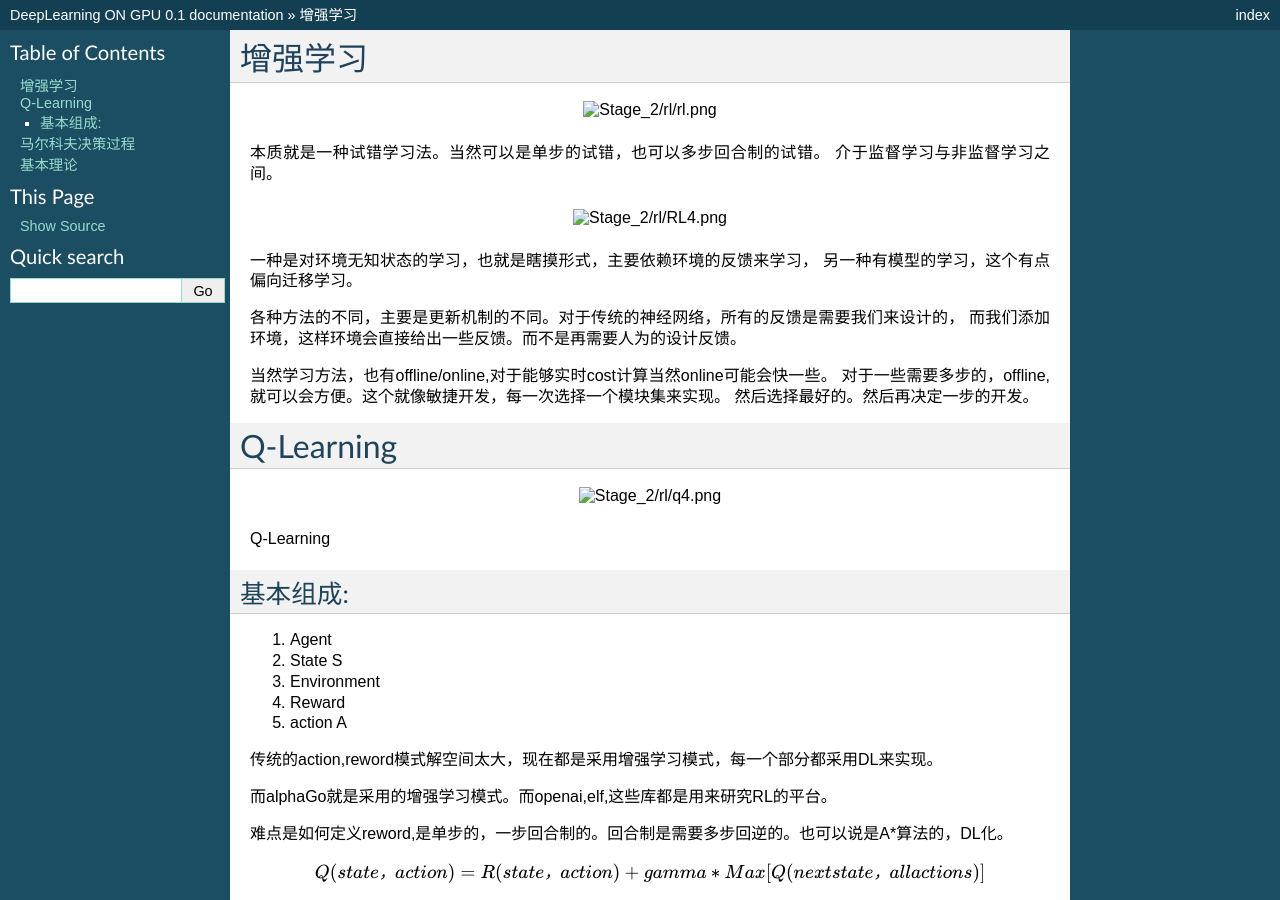
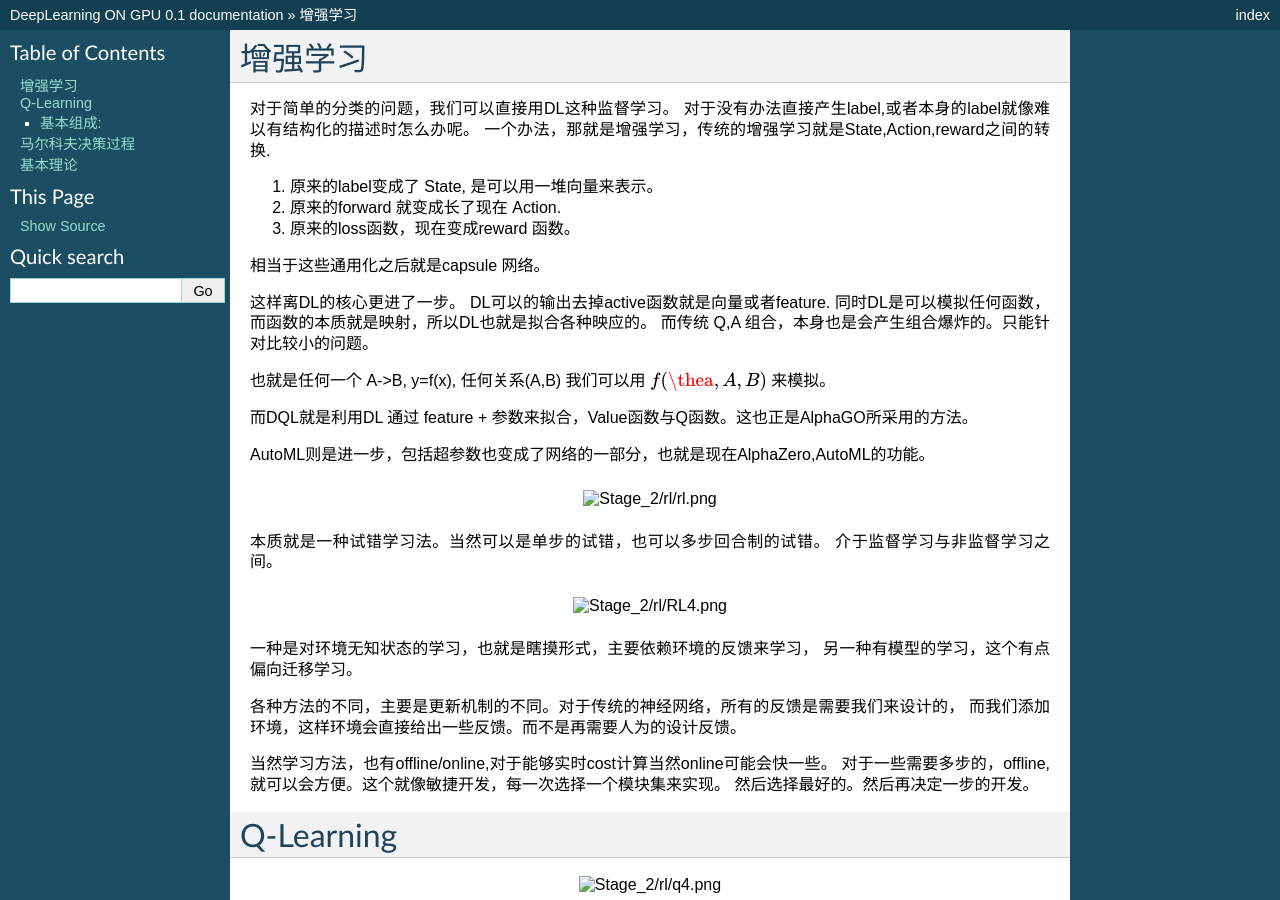
Before and after one commit to gwli/DeepLearningOnGPU, a Sphinx documentation site: the page built from source/Stage_2/toplogyStructure/rl.rst, in a window 1280 px wide and 900 px high. Built offline with Sphinx 7.4.7, drawn with Linux system fonts in a browser that asks for light colours.

```diff
--- a/source/Stage_2/toplogyStructure/rl.rst
+++ b/source/Stage_2/toplogyStructure/rl.rst
@@ -1,5 +1,27 @@
 增强学习
 ========
+
+
+对于简单的分类的问题，我们可以直接用DL这种监督学习。 对于没有办法直接产生label,或者本身的label就像难以有结构化的描述时怎么办呢。
+一个办法，那就是增强学习，传统的增强学习就是State,Action,reward之间的转换.
+
+#. 原来的label变成了 State, 是可以用一堆向量来表示。
+#. 原来的forward 就变成长了现在 Action.
+#. 原来的loss函数，现在变成reward 函数。
+
+相当于这些通用化之后就是capsule 网络。
+
+这样离DL的核心更进了一步。 DL可以的输出去掉active函数就是向量或者feature.
+同时DL是可以模拟任何函数，而函数的本质就是映射，所以DL也就是拟合各种映应的。
+而传统 Q,A 组合，本身也是会产生组合爆炸的。只能针对比较小的问题。
+
+也就是任何一个 A->B, y=f(x), 任何关系(A,B) 我们可以用 :math:`f(\thea,A,B)` 来模拟。
+
+而DQL就是利用DL 通过 feature + 参数来拟合，Value函数与Q函数。这也正是AlphaGO所采用的方法。
+
+AutoML则是进一步，包括超参数也变成了网络的一部分，也就是现在AlphaZero,AutoML的功能。
+
+
 
 .. figure:: /Stage_2/rl/rl.png
 
```
Also changed, not shown: source/Stage_4/gan_image_generate.rst (+55 -11 lines).
